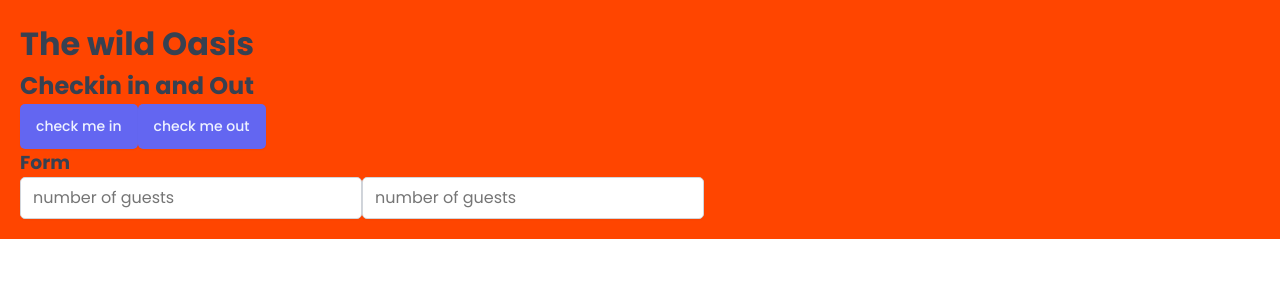
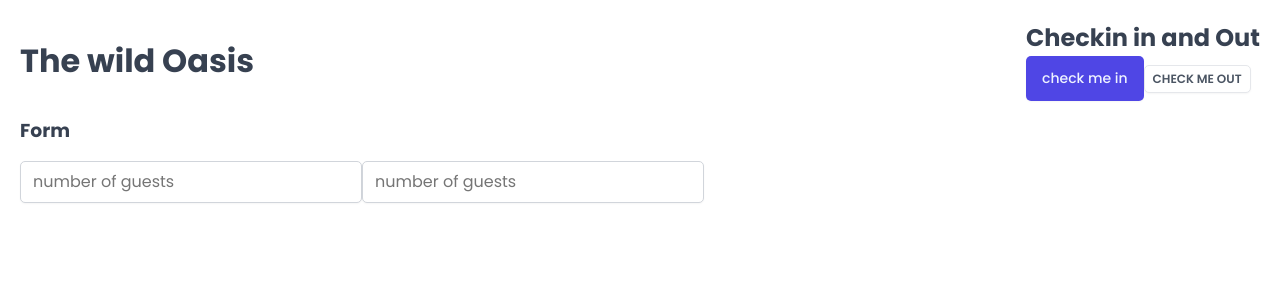
Before and after one commit to MOTANAFI/hotel-booking, a React (Vite) app: page / in a window 1280 px wide. Shown: the top 300 px of the page. Built offline with nearby package versions, Linux system fonts and the light colour scheme; a web font is replaced by a local one.

Commit message:
modified default props

```diff
--- a/src/App.jsx
+++ b/src/App.jsx
@@ -7,7 +7,6 @@ import Row from "./ui/Row";
 
 
 const StyledApp = styled.div`
-  background-color: orangered;
   padding: 20px;
 `;
 
@@ -16,23 +15,26 @@ export default function App() {
     <>
       <GlobalStyles />
       <StyledApp>
-        <Row>
+        <Row type="verticle">
+
+        <Row type="horizontal">
 
         <Heading as="h1">The wild Oasis</Heading>
         <div>
 
         <Heading as="h2">Checkin in and Out</Heading>
-        <Button>check me in</Button>
-        <Button>check me out</Button>
+        <Button variation="primary" size="medium">check me in</Button>
+        <Button variation="secondary" size="small">check me out</Button>
         </div>
         </Row>
-        <Row>
+        <Row type="verticle">
         <Heading as="h3">Form</Heading>
         <Row>
         <Input type="number" placeholder="number of guests" />
         <Input type="number" placeholder="number of guests" />
         </Row>
         </Row>
+        </Row>
       </StyledApp>
     </>
   );
--- a/src/ui/Button.jsx
+++ b/src/ui/Button.jsx
@@ -49,17 +49,13 @@ const variations = {
 };
 
  const Button = styled.button`
-  font-size: 1.4rem;
-  padding: 1.2rem 1.6rem;
-  font-weight: 500;
   border: none;
   border-radius: var(--border-radius-sm);
   background-color: var(--color-brand-500);
-  color: var(--color-brand-50);
   box-shadow: var(--shadow-sm);
-  cursor: pointer;
-  &:hover {
-    background-color: var(--color-brand-700);
-  }
+
+  ${props=>sizes[props.size]}
+  ${props=>variations[props.variation]}
+
 `;
 export default Button
--- a/src/ui/Row.jsx
+++ b/src/ui/Row.jsx
@@ -1,6 +1,24 @@
-import styled from "styled-components";
+import styled, {css} from "styled-components";
 
-const Row = styled.div``
+const Row = styled.div`
+display: flex;
+
+${(props) => props.type === "horizontal" &&
+css`
+justify-content: space-between;
+align-items: center;
+`
+}
+
+${(props) => props.type === "verticle" &&
+css`
+flex-direction: column;
+gap: 1.6rem;
+`
+}
+`;
+
+
 
 
 export default Row
```
